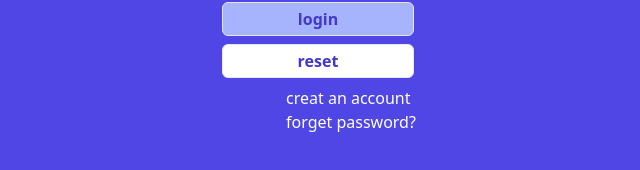
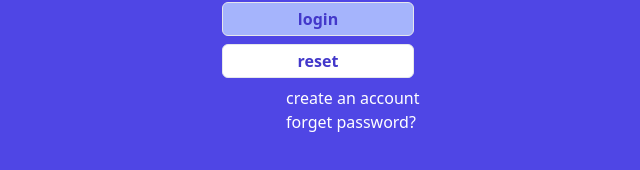
Before and after one commit to anjali569801/login-form, a React (Vite) app: page / in a window 1280 px wide. Shown: the part 418-588 px from the top of the page, without its empty margins (290-930 px from the left). Built offline with nearby package versions, Linux system fonts and the light colour scheme.

Commit message:
correct some minor mistake

```diff
--- a/src/LoginForm.jsx
+++ b/src/LoginForm.jsx
@@ -70,7 +70,7 @@ export function LoginForm({handleChange,handleBlur,values,touched,handleSubmit,e
 
           <Button type="button" >reset</Button>
           <div className="flex flex-col pl-16 text-white">
-          <Link to="/signUpPage">creat an account</Link>
+          <Link to="/signUpPage">create an account</Link>
 
           <Link>forget password?</Link>
             </div>
```
